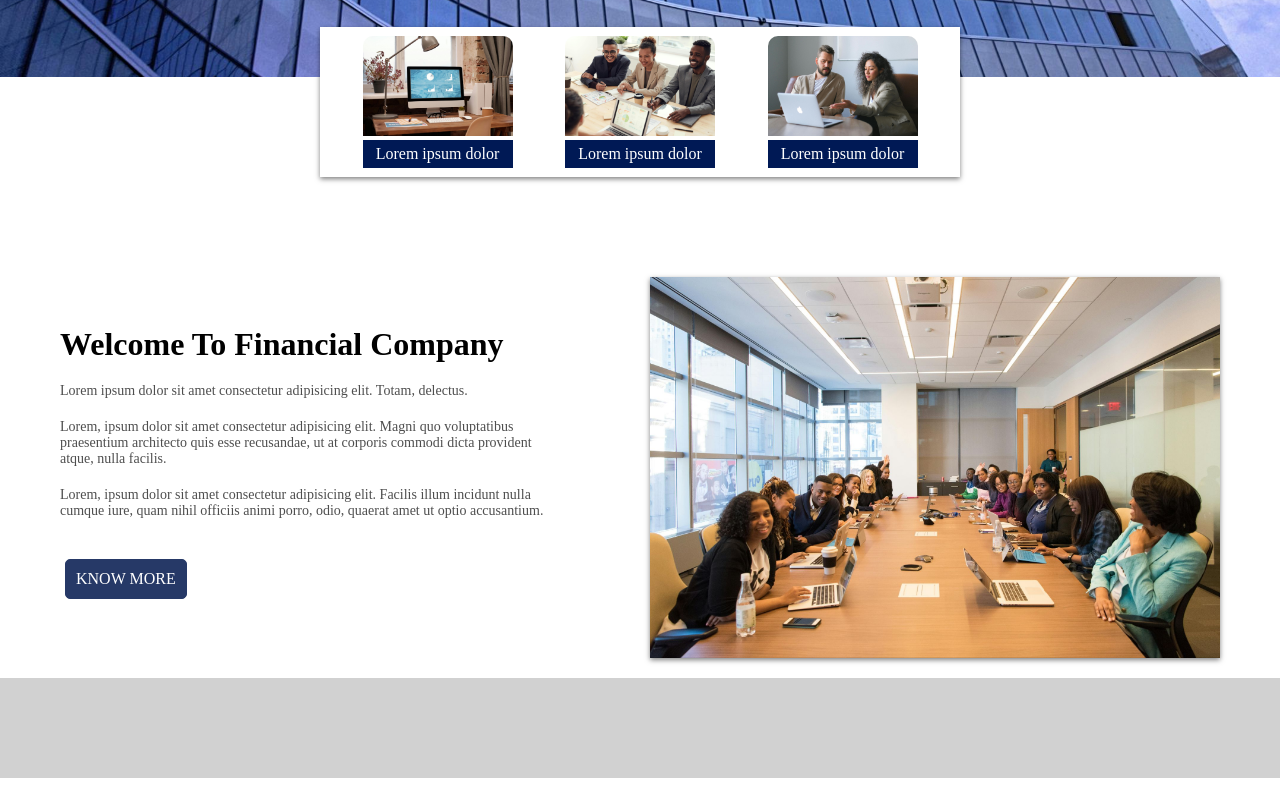
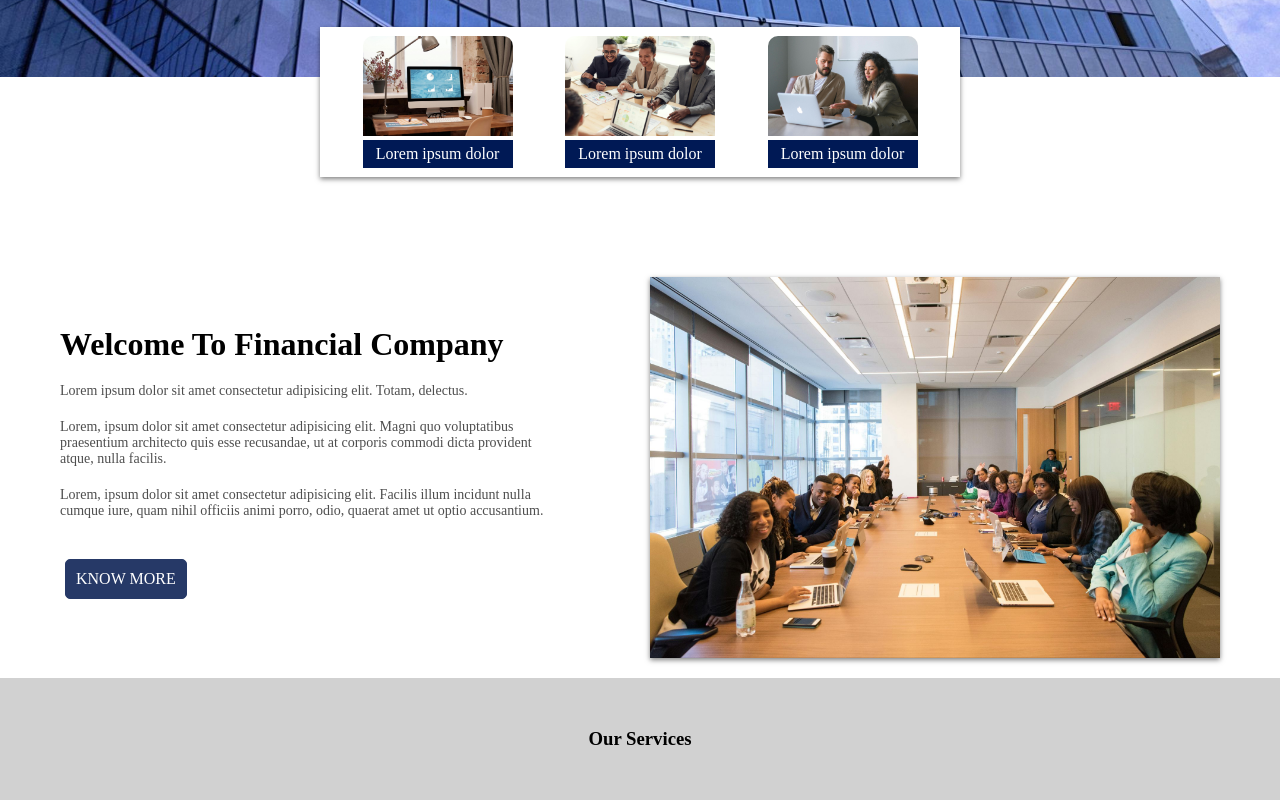
Before and after one commit to Zeynab-jalalian/Business-Website, a plain HTML site: page index.html in a window 1280 px wide. Shown: the part 547-1347 px from the top of the page. Before the commit the page ends 1325 px from the top, so only its background shows below. Drawn offline with Linux system fonts and the light colour scheme.

Commit message:
css s h3

```diff
--- a/index.html
+++ b/index.html
@@ -86,7 +86,7 @@
         </div>
     </div>
     <div class="services">
-
+        <h3>Our Services</h3>
     </div>
 </body>
 
--- a/style.css
+++ b/style.css
@@ -267,6 +267,9 @@ main {
     padding: 50px;
     background: #d1d1d1;
 }
+.services h3{
+    text-align: center;
+}
 /* Responsive */
 @media(max-width:750px) {
     .header-top {
```
